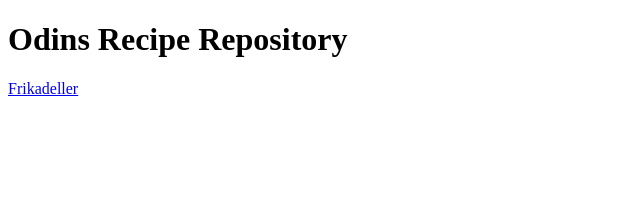
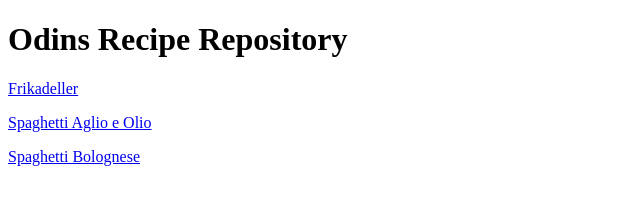
Before and after one commit to trappermanz/odin-recipes, a plain HTML site: page index.html in a window 1280 px wide. Shown: the whole page, without its empty margins (0-640 px from the left). Drawn offline with Linux system fonts and the light colour scheme.

Commit message:
Fix link to spaghetti aglio e olio
Because I changed the filename of Spaghetti-aglio-e-olio.html to spaghetti-aglio-olio.html

```diff
--- a/index.html
+++ b/index.html
@@ -8,6 +8,8 @@
 <body>
     <h1>Odins Recipe Repository</h1>
     <p><a href="/pages/frikadeller.html">Frikadeller</a></p>
+    <p><a href="/pages/spaghetti-aglio-olio.html">Spaghetti Aglio e Olio</a></p>
+    <p><a href="/pages/spaghetti-bolognese.html">Spaghetti Bolognese</a> </p>
 </body>
 
 </html>
```
